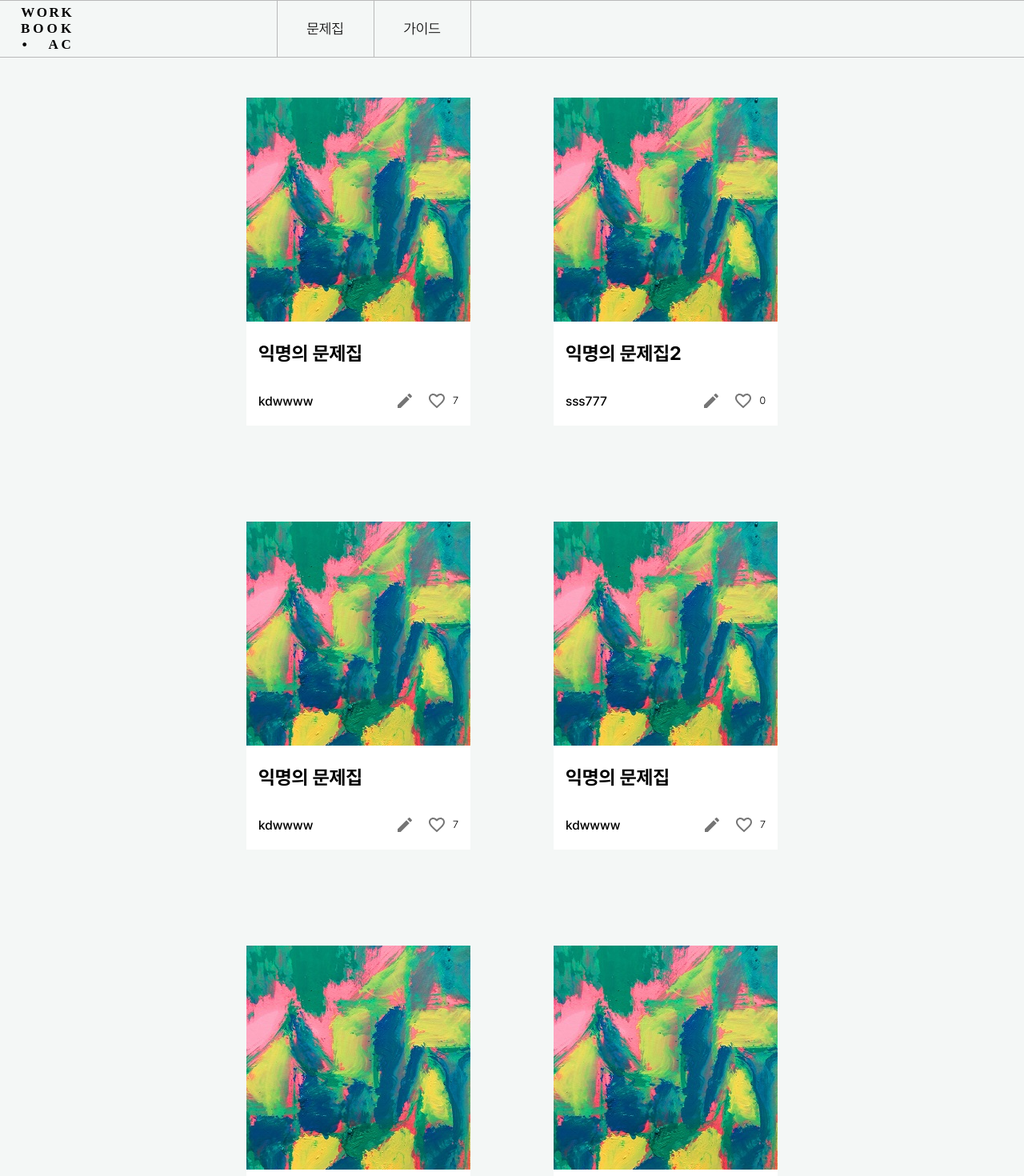
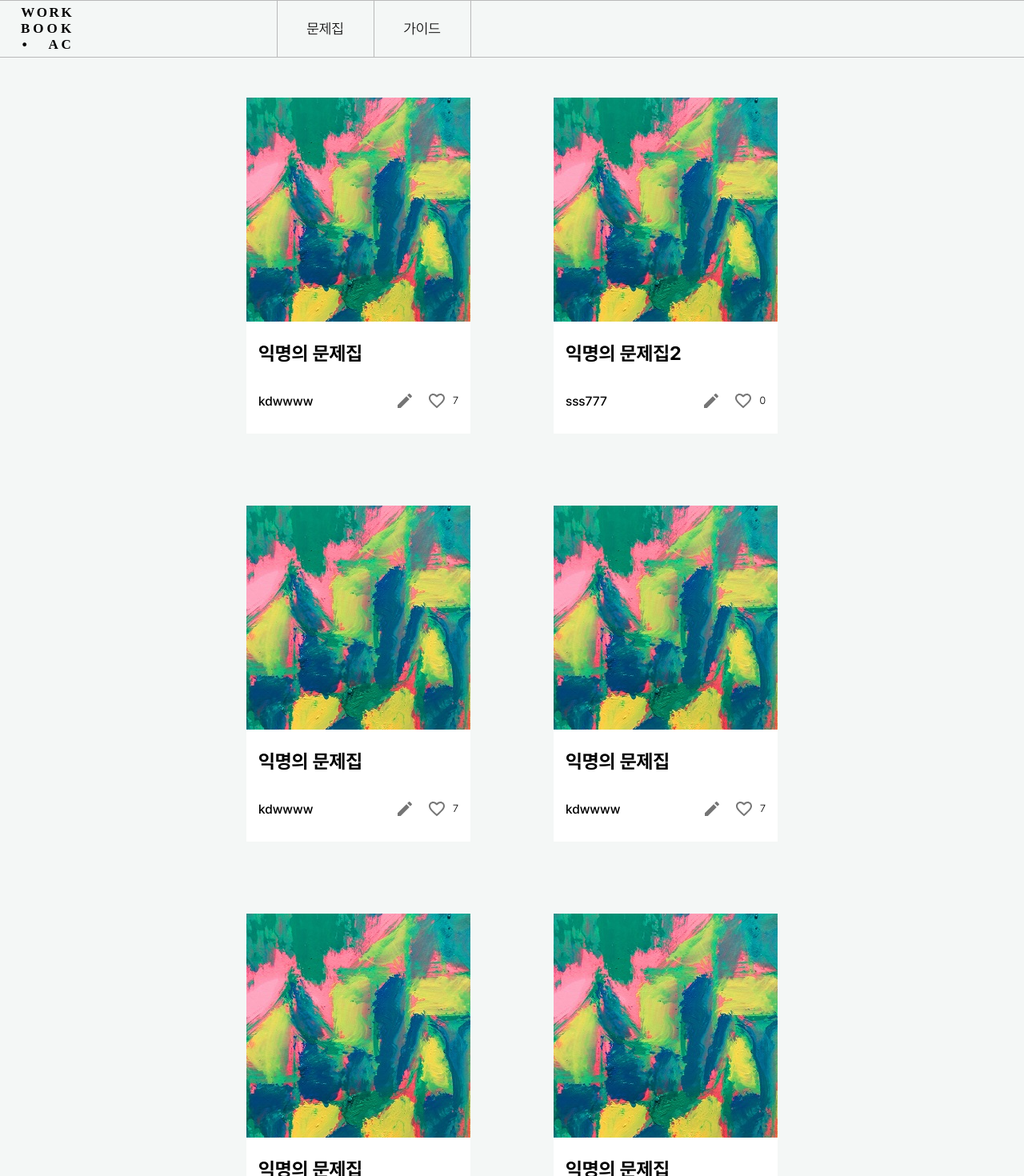
Before and after one commit to Dongw1126/workbook.ac, a React (Create React App) app: page /workbook/search in a window 1280 px wide. Shown: the top 1470 px of the page at 80% size. Built offline with nearby package versions, Linux system fonts and the light colour scheme.

Commit message:
feat;: add problem card hover

```diff
--- a/src/components/workbook/WorkbookCard.module.css
+++ b/src/components/workbook/WorkbookCard.module.css
@@ -1,8 +1,15 @@
 .card {
   width: 280px;
-  height: 430px;
+  height: 410px;
   display: block;
   margin: 50px auto;
+  transition: all 0.3s ease;
+}
+
+.card:hover {
+  z-index: 5;
+  transform: scale(1.2);
+  box-shadow: 0px 0px 50px 11px rgba(0,0,0,0.25);
 }
 
 .cardHeader {
@@ -17,6 +24,7 @@
 }
 
 .cardBody {
+  height: 130px;
   padding: 5px 15px;
   background-color:#fff;
 }
--- a/src/components/workbook/WorkbookCard.tsx
+++ b/src/components/workbook/WorkbookCard.tsx
@@ -12,10 +12,9 @@ type Props = {
     data: WorkbookData;
 }
 
-const defaultImg = process.env.PUBLIC_URL + "/images/wb-basic.jpg";
 const handleImgError = (e: any) => {
     e.target.onerror = null;
-    e.target.src = defaultImg;
+    e.target.src = process.env.PUBLIC_URL + "/images/wb-basic.jpg";
 }
 
 /**
--- a/src/pages/Home.tsx
+++ b/src/pages/Home.tsx
@@ -1,6 +1,8 @@
 import React, { useState, useRef } from 'react';
+import { Link } from "react-router-dom";
 import { useSpring, animated } from 'react-spring';
 import { Parallax, ParallaxLayer, IParallax } from '@react-spring/parallax';
+
 import ConfettiCannon from "../components/animations/confetti/ConfettiCanon";
 import styles from "./Home.module.css";
 
@@ -70,10 +72,10 @@ function Home() {
                 style={{ display: 'flex', justifyContent: 'center', alignItems: 'center' }}>
                 <div className={styles.content}>
                     <p>
-                        문제집을 써보고 싶으시다면 ⟶ <a href="#">문제집 둘러보기</a>
+                        문제집을 써보고 싶으시다면 ⟶ <Link to="/workbook/search">문제집 둘러보기</Link>
                     </p>
                     <p>
-                        문제집을 직접 만들어보려면 ⟶ <a href="#">문제집 만들어보기</a>
+                        문제집을 직접 만들어보려면 ⟶ <Link to="/workbook/edit">문제집 만들어보기</Link>
                     </p>
                     <p>
                         이 프로젝트에 기여하고 싶으시다면 ⟶ <a href="#">기여하기</a>
```
